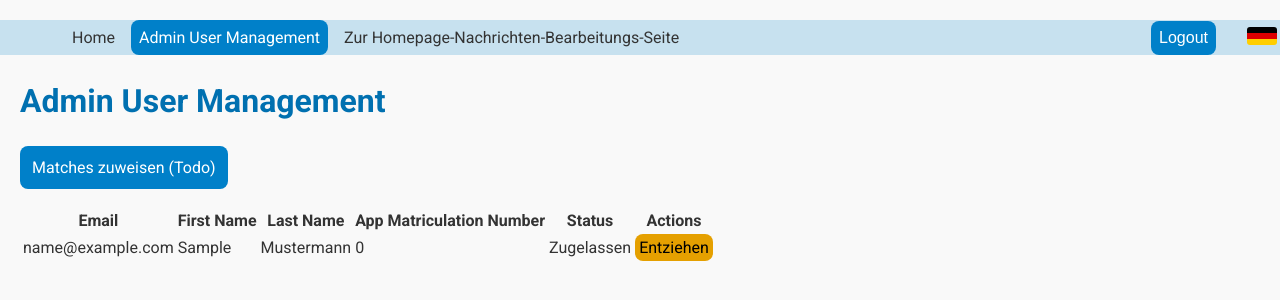
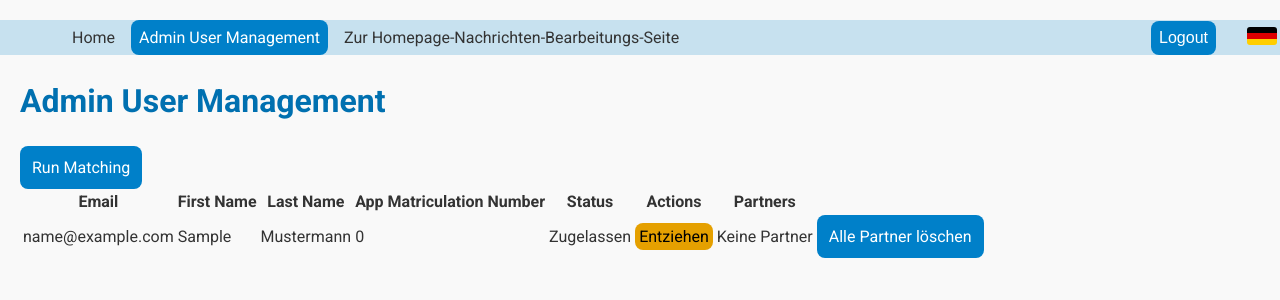
Before and after one commit to malinviveka/buddy-matching, a Django app: page /cadmin/users/ in a window 1280 px wide. Shown: the top 300 px of the page. Run offline with Django 5.2, Linux system fonts and the light colour scheme; the visitor is signed in with stand-in values (Sample User, id 1); data comes from the database, SQL or seed files in the repository.

Commit message:
Add working assignmatchesbutton, purgePartnersButton and column for partners of each user

```diff
--- a/myproject/helloapp/templates/helloapp/admin_user_site.html
+++ b/myproject/helloapp/templates/helloapp/admin_user_site.html
@@ -2,7 +2,7 @@
 
 {% block title %}Admin User Management{% endblock %}
 
-{% load static %}
+{% load static i18n %}
 
 {% block content %}
 
@@ -11,8 +11,10 @@
 
     <h2>Admin User Management</h2>
     <!--Sorry, dass die Seiteso hässlig ist-->
-
-    <button type="submit" id="assignMatchesButton" class="button" >Matches zuweisen (Todo)</button> <br>
+    <form action="{% url 'start_matching' %}" method="post">
+        {% csrf_token %}
+        <button type="submit" id="assignMatchesButton" class="button">{% trans "Run Matching" %}</button>
+    </form>
 
     <table>
         <thead>
@@ -23,6 +25,7 @@
                 <th>App Matriculation Number</th>
                 <th>Status</th>
                 <th>Actions</th>
+                <th>Partners</th>
             </tr>
         </thead>
         <tbody>
@@ -39,10 +42,25 @@
                         Nicht zugelassen
                     {% endif %}
                 </td>
+                <!-- Button for toggling permission of a given user -->
                 <td>
                     <button class="toggle-permission" data-user-id="{{ user.id }}">
                         {% if user.is_permitted %}Entziehen{% else %}Zulassen{% endif %}
                     </button>
+                </td>
+                <td>
+                    {% if user.partner_names %}
+                        {{ user.partner_names|join:', ' }}
+                    {% else %}
+                        Keine Partner
+                    {% endif %}
+                </td>
+                <!-- Button for purging partners of a given user -->
+                <td>
+                    <form action="{% url 'delete_partners' user.id %}" method="post">
+                        {% csrf_token %}
+                        <button type="submit" class="button">Alle Partner löschen</button>
+                    </form>
                 </td>
             </tr>
             {% endfor %}
--- a/myproject/helloapp/urls.py
+++ b/myproject/helloapp/urls.py
@@ -12,8 +12,12 @@ urlpatterns = [
     path('logout/', views.logout_view, name='logout'),
     path('cadmin/users/', views.admin_user_list, name='admin_user_list'),
     path('cadmin/users/toggle_permission/<int:user_id>/', views.toggle_user_permission, name='toggle_user_permission'),
+    path('cadmin/users/delete_partners/<int:user_id>/', views.delete_partners, name='delete_partners'),
     path('cadmin/edit_homepage_text/', views.edit_homepage_text, name='edit_homepage_text'),
     path('i18n/', include('django.conf.urls.i18n')),
     path('reset-deletion-date/', views.reset_deletion_date, name='reset_deletion_date'),
+    path('start-matching/', views.start_matching, name='start_matching'),
+    path('show-partners/', views.show_partners, name='show_partners'),
+    path('your_matches/', views.your_matches, name='your_matches'),
     path('', views.homepage, name='homepage'),
 ]
```
